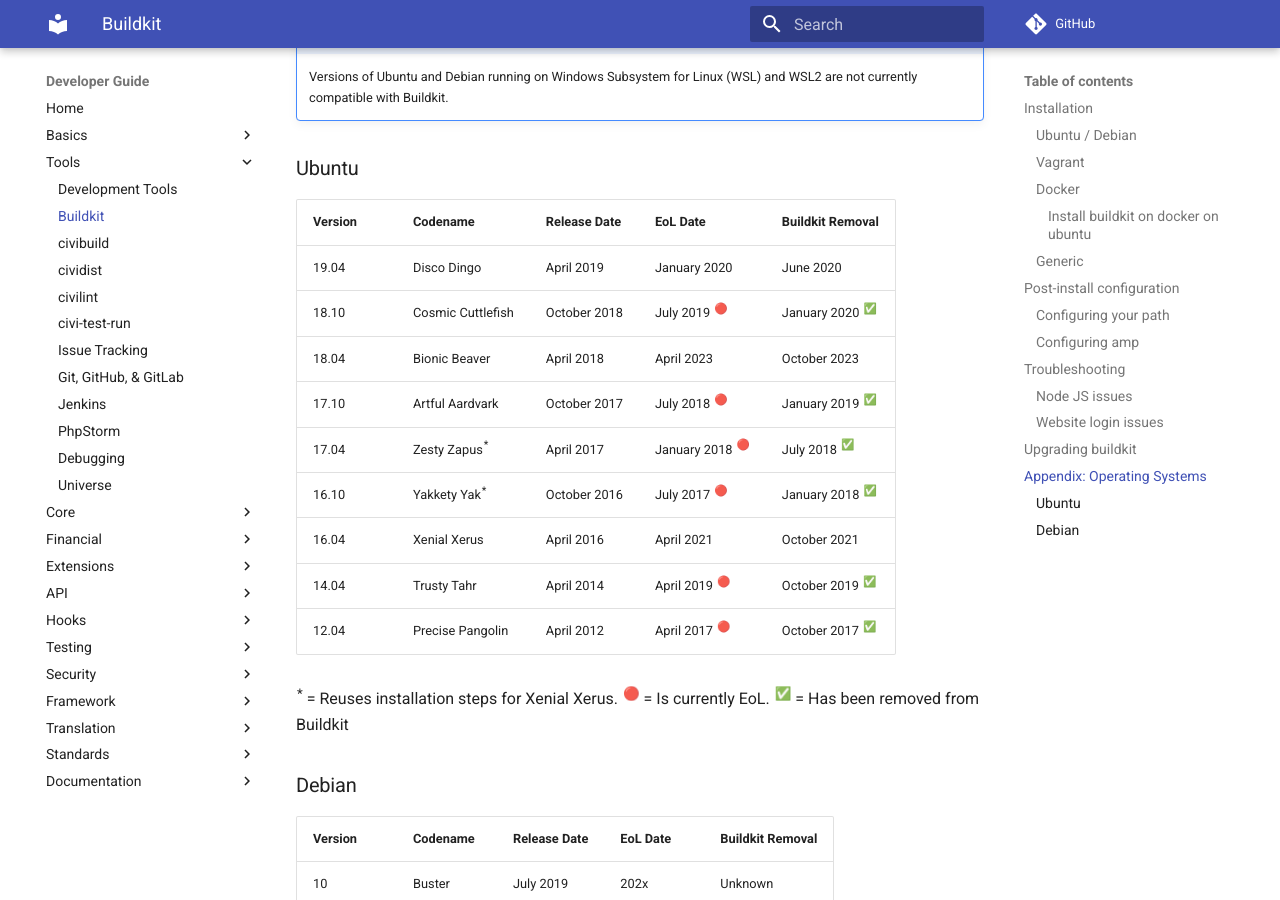
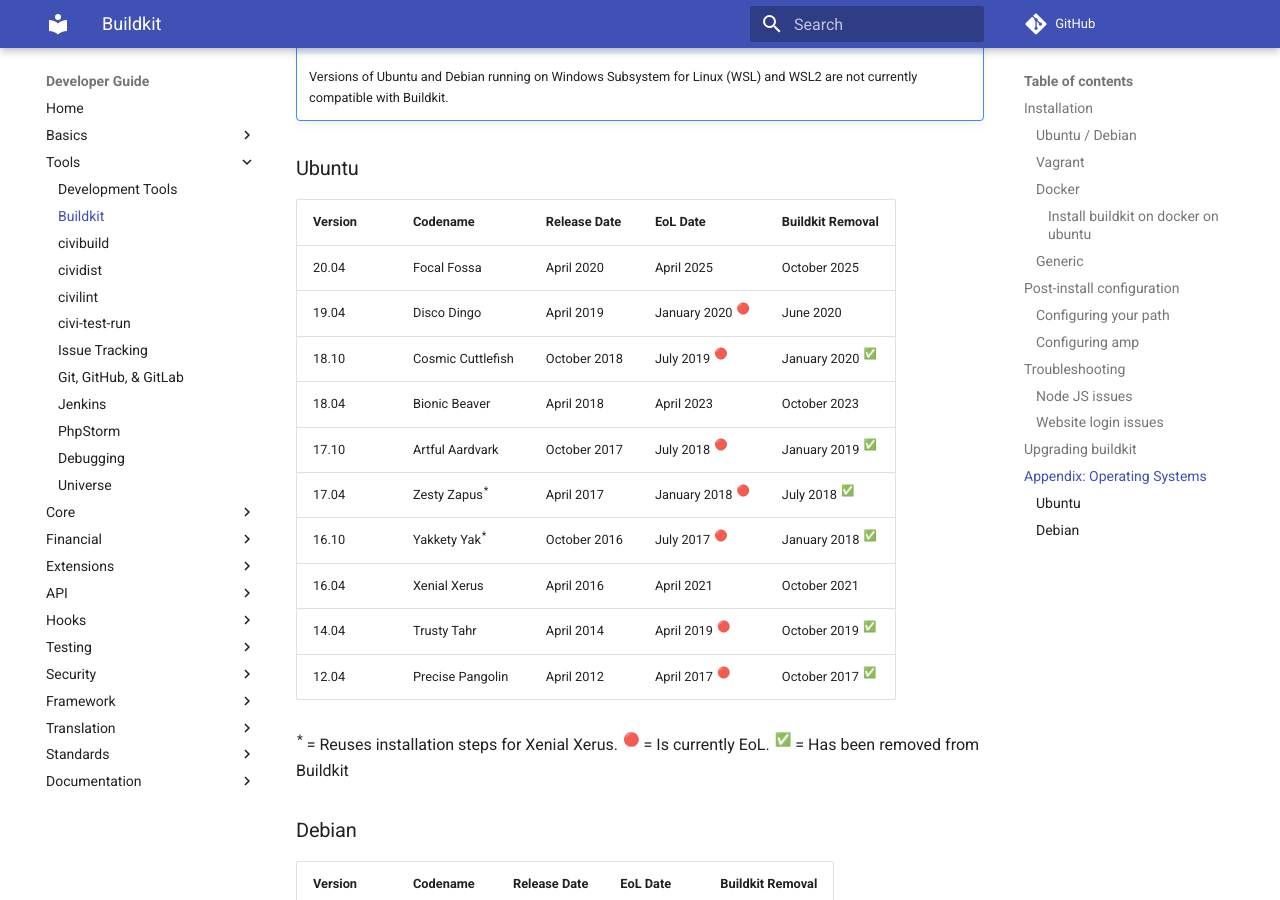
Before and after one commit to civicrm/civicrm-dev-docs, an MkDocs documentation site: the page built from docs/tools/buildkit.md, in a window 1280 px wide and 900 px high, scrolled down 6645 px. Built offline with MkDocs 1.6.1 and Material for MkDocs 9.7.7, drawn with Linux system fonts in a browser that asks for light colours; comment, search, counter and statistics services are not loaded.

Commit message:
Update buildkit.md

```diff
--- a/docs/tools/buildkit.md
+++ b/docs/tools/buildkit.md
@@ -250,7 +250,8 @@
 ### Ubuntu
  Version | Codename | Release Date | EoL Date | Buildkit Removal |
 --------- | ------------ | -------------- | ---------- | ------------------------- |
-19.04 | Disco Dingo | April 2019 | January 2020 | June 2020 |
+20.04 | Focal Fossa | April 2020 | April 2025 | October 2025 |
+19.04 | Disco Dingo | April 2019 | January 2020 <sup>&#x1F534;</sup> | June 2020 |
 18.10 | Cosmic Cuttlefish | October 2018 | July 2019 <sup>&#x1F534;</sup> | January 2020 <sup>&#x2705;</sup> |
 18.04 | Bionic Beaver | April 2018 | April 2023 | October 2023 |
 17.10 | Artful Aardvark | October 2017 | July 2018 <sup>&#x1F534;</sup> | January 2019 <sup>&#x2705;</sup> |
```
